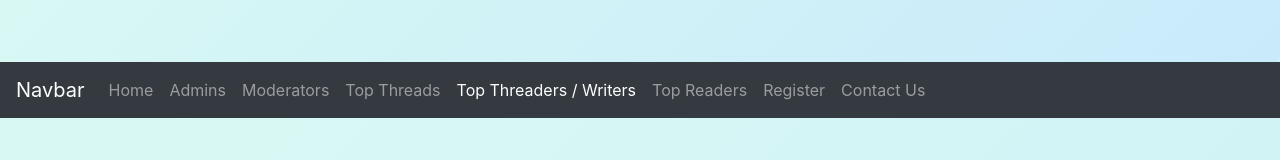
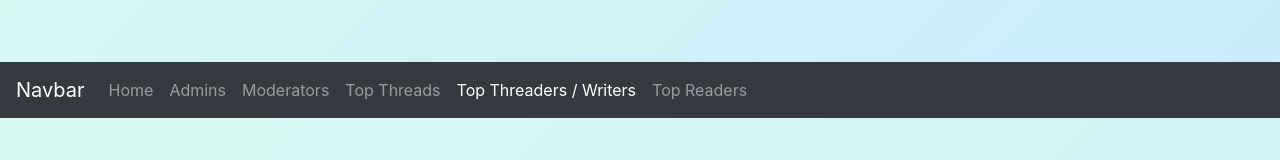
Before and after one commit to AThreadOfficial/A-Thread-Top-Threaders, a plain HTML site: page index.html in a window 1280 px wide. Shown: the part 266-426 px from the top of the page. Drawn offline with nearby package versions, Linux system fonts and the light colour scheme.

Commit message:
RemoveRegistrationAndContact

```diff
--- a/index.html
+++ b/index.html
@@ -2496,12 +2496,6 @@
       <li class="nav-item">
         <a class="nav-link" href="https://athreadofficial.github.io/A-Thread-Top-Readers/">Top Readers</a>
       </li>
-      <li class="nav-item">
-        <a class="nav-link" href="https://athreadofficial.github.io/A-Thread-Register/">Register</a>
-      </li>
-      <li class="nav-item">
-        <a class="nav-link" href="https://athreadofficial.github.io/A-Thread-Contact-Us/">Contact Us</a>
-      </li>
     </ul>
   </div>
 </nav>
```
